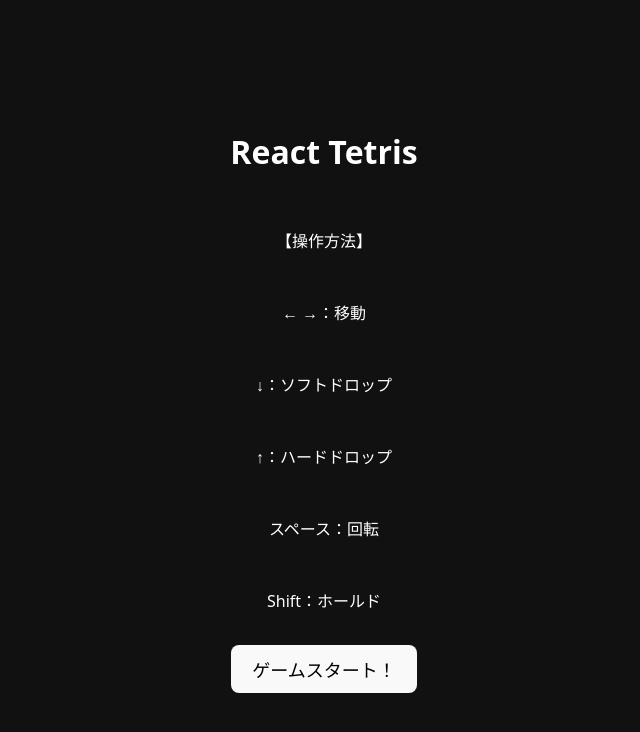
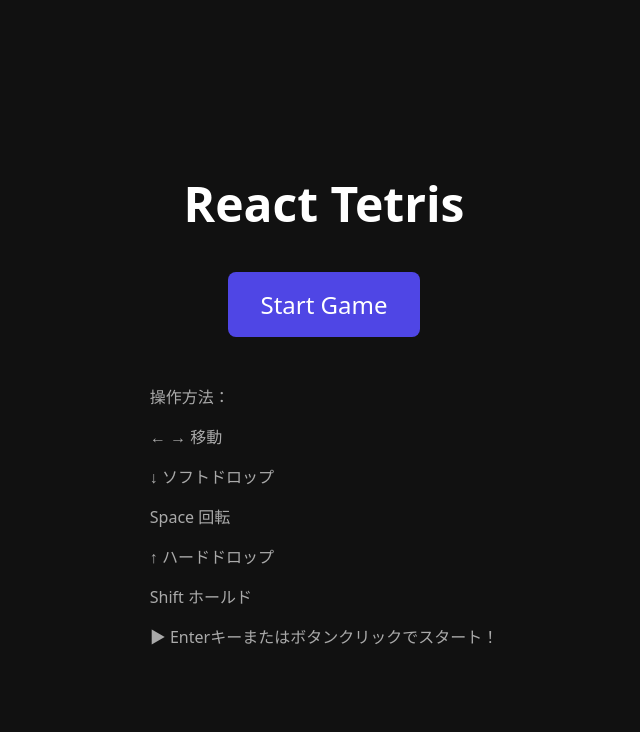
Before and after one commit to Bank-san/react-tetris-, a React (Vite) app: page / in a window 1280 px wide. Shown: the top 732 px of the page, without its empty margins (316-956 px from the left). Built offline with nearby package versions, Linux system fonts and the light colour scheme; the HTML template or start-up script is replaced by a standard one.

Commit message:
feat: STARTアクション追加、ゲーム初期化と再スタート対応

```diff
--- a/src/App.tsx
+++ b/src/App.tsx
@@ -1,42 +1,47 @@
-import React, { useReducer, useEffect } from "react";
+import React, { useReducer, useEffect, useState } from "react"; // ← useState追加！
 import { gameReducer, initialGameState } from "./reducers/gameReducer";
 import HoldPiece from "./components/HoldPiece";
 import NextPieces from "./components/NextPieces";
 import GameStats from "./components/GameStats";
 import TetrisBoard from "./components/TetrisBoard";
-import StartScreen from "./components/StartScreen";
+import StartScreen from "./components/StartScreen"; // ← スタート画面！
 
 const App: React.FC = () => {
   const [state, dispatch] = useReducer(gameReducer, initialGameState);
+  const [started, setStarted] = useState(false); // ← スタート状態管理
 
   const speed = Math.max(1000 - (state.level - 1) * 100, 100);
 
-  // 落下タイマー
   useEffect(() => {
-    if (state.isGameOver || !state.isStarted) return;
+    if (!started || state.isGameOver) return;
 
     const fallTimer = setInterval(() => {
       dispatch({ type: "TICK" });
     }, speed);
 
     return () => clearInterval(fallTimer);
-  }, [state.isGameOver, state.level, state.isStarted]);
+  }, [started, state.isGameOver, state.level]);
 
-  // 経過時間タイマー
   useEffect(() => {
-    if (state.isGameOver || !state.isStarted) return;
+    if (!started || state.isGameOver) return;
 
     const timeTimer = setInterval(() => {
       dispatch({ type: "TIME_TICK" });
     }, 1000);
 
     return () => clearInterval(timeTimer);
-  }, [state.isGameOver, state.isStarted]);
+  }, [started, state.isGameOver]);
 
-  // キー操作
   useEffect(() => {
     const handleKeyDown = (e: KeyboardEvent) => {
-      if (state.isGameOver || !state.isStarted) return;
+      if (!started) {
+        if (e.key === "Enter") {
+          setStarted(true);
+        }
+        return;
+      }
+
+      if (state.isGameOver) return;
 
       switch (e.key) {
         case "ArrowLeft":
@@ -49,38 +54,49 @@ const App: React.FC = () => {
           dispatch({ type: "MOVE", direction: "down" });
           break;
         case "ArrowUp":
-          dispatch({ type: "HARD_DROP" });
+          dispatch({ type: "HARD_DROP" }); // 上キーでハードドロップ
           break;
         case " ":
-          dispatch({ type: "ROTATE" });
+          dispatch({ type: "ROTATE" }); // スペースで回転
           break;
         case "Shift":
           dispatch({ type: "HOLD" });
           break;
-        default:
+        case "Enter":
+          dispatch({ type: "START" });
           break;
       }
     };
 
     window.addEventListener("keydown", handleKeyDown);
     return () => window.removeEventListener("keydown", handleKeyDown);
-  }, [state.isGameOver, state.isStarted]);
+  }, [started, state.isGameOver]);
 
   const { holdPiece, queue, score, lines, level, time } = state;
 
-  if (!state.isStarted) {
-    return <StartScreen onStart={() => dispatch({ type: "START_GAME" })} />;
+  if (!started) {
+    return <StartScreen onStart={() => setStarted(true)} />;
   }
 
   return (
+    <div style={{ display: "flex", justifyContent: "center", gap: "3rem" }}>
+      {state.isGameOver ? (
+        // スタート・リスタート画面
         <div
-      style={{
-        display: "flex",
-        justifyContent: "center",
-        gap: "3rem",
-        height: "100vh",
-      }}
+          className="start-screen"
+          onClick={() => dispatch({ type: "START" })}
         >
+          <h1>React Tetris</h1>
+          <p>スペースキー：回転</p>
+          <p>↑キー：ハードドロップ</p>
+          <p>←→↓キー：移動</p>
+          <p>Shiftキー：ホールド</p>
+          <div className="start-hint">
+            ▶ Enterキー または クリックでスタート！
+          </div>
+        </div>
+      ) : (
+        <>
           {/* 左: HOLD */}
           <div>
             <h2>HOLD</h2>
@@ -101,6 +117,8 @@ const App: React.FC = () => {
             <h2>STATS</h2>
             <GameStats lines={lines} level={level} time={time} score={score} />
           </div>
+        </>
+      )}
     </div>
   );
 };
--- a/src/components/StartScreen.tsx
+++ b/src/components/StartScreen.tsx
@@ -8,31 +8,44 @@ const StartScreen: React.FC<Props> = ({ onStart }) => {
   return (
     <div
       style={{
-        width: "100%",
-        height: "100%",
+        height: "100vh",
         backgroundColor: "#111",
-        color: "#fff",
         display: "flex",
         flexDirection: "column",
+        justifyContent: "center",
         alignItems: "center",
-        justifyContent: "center",
-        textAlign: "center",
-        gap: "1rem",
+        color: "#fff",
       }}
     >
-      <h1>React Tetris</h1>
-      <p>【操作方法】</p>
-      <p>← →：移動</p>
-      <p>↓：ソフトドロップ</p>
-      <p>↑：ハードドロップ</p>
-      <p>スペース：回転</p>
-      <p>Shift：ホールド</p>
+      <h1 style={{ fontSize: "3rem", marginBottom: "2rem" }}>React Tetris</h1>
       <button
         onClick={onStart}
-        style={{ padding: "10px 20px", fontSize: "18px" }}
+        style={{
+          padding: "1rem 2rem",
+          fontSize: "1.5rem",
+          backgroundColor: "#4f46e5",
+          color: "#fff",
+          border: "none",
+          borderRadius: "8px",
+          cursor: "pointer",
+          transition: "transform 0.2s, background-color 0.2s",
+        }}
+        onMouseEnter={(e) => (e.currentTarget.style.transform = "scale(1.1)")}
+        onMouseLeave={(e) => (e.currentTarget.style.transform = "scale(1)")}
       >
-        ゲームスタート！
+        Start Game
       </button>
+
+      <div style={{ marginTop: "2rem", fontSize: "1rem", color: "#aaa" }}>
+        <p>操作方法：</p>
+        <p>← → 移動</p>
+        <p>↓ ソフトドロップ</p>
+        <p>Space 回転</p>
+        <p>↑ ハードドロップ</p>
+        <p>Shift ホールド</p>
+
+        <p>▶ Enterキーまたはボタンクリックでスタート！</p>
+      </div>
     </div>
   );
 };
--- a/src/index.css
+++ b/src/index.css
@@ -71,3 +71,41 @@ body,
     background-color: #f9f9f9;
   }
 }
+/* --- スタート画面用スタイル --- */
+.start-screen {
+  display: flex;
+  flex-direction: column;
+  align-items: center;
+  justify-content: center;
+  height: 100vh;
+  background: #111;
+  color: #fff;
+  text-align: center;
+}
+
+.start-screen h1 {
+  font-size: 48px;
+  margin-bottom: 2rem;
+}
+
+.start-screen p {
+  font-size: 20px;
+  margin: 0.5rem 0;
+}
+
+.start-screen .start-hint {
+  margin-top: 2rem;
+  font-size: 22px;
+  color: #0ff;
+  animation: blink 1.5s infinite;
+}
+
+@keyframes blink {
+  0%,
+  100% {
+    opacity: 1;
+  }
+  50% {
+    opacity: 0.5;
+  }
+}
--- a/src/reducers/gameReducer.ts
+++ b/src/reducers/gameReducer.ts
@@ -28,6 +28,26 @@ export const initialGameState: GameState = {
 
 export function gameReducer(state: GameState, action: Action): GameState {
   switch (action.type) {
+    case "START": {
+      const queue = [...generateQueue(), ...generateQueue()];
+      return {
+        ...initialGameState,
+        board: Array(20)
+          .fill(null)
+          .map(() => Array(10).fill(0)),
+        position: { x: 3, y: 0 },
+        currentPiece: TETROMINOES[queue[0]],
+        queue: queue.slice(1),
+        isGameOver: false,
+        holdPiece: null,
+        holdUsed: false,
+        score: 0,
+        lines: 0,
+        level: 1,
+        time: 0,
+      };
+    }
+
     case "TICK": {
       if (!state.currentPiece) return state;
 
--- a/src/types/GameState.ts
+++ b/src/types/GameState.ts
@@ -23,4 +23,5 @@ export type Action =
   | { type: "HOLD" }
   | { type: "HARD_DROP" }
   | { type: "TIME_TICK" }
-  | { type: "START_GAME" };
+  | { type: "START_GAME" }
+  | { type: "START" };
```
Lines whose indentation alone changed are shown as unchanged.
